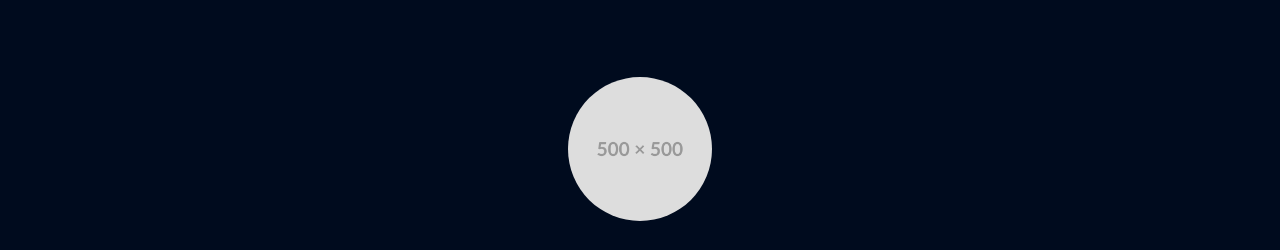
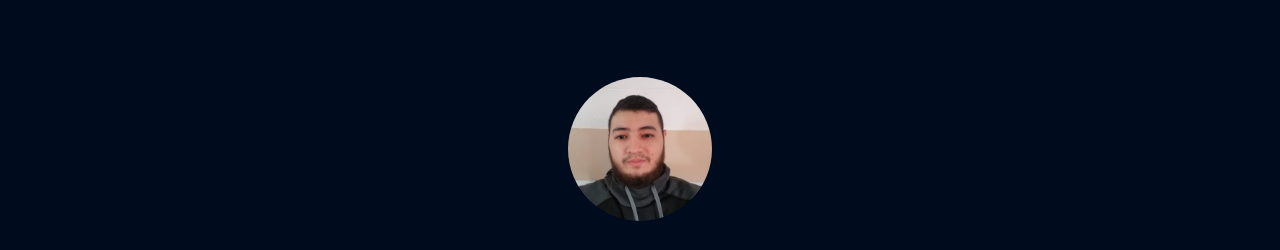
Before and after one commit to manuelberganza-dev/manuelberganza-dev.github.io, an Eleventy site: page code/sobre-mi.njk in a window 1280 px wide. Shown: the part 78-328 px from the top of the page. Built offline with nearby package versions, Linux system fonts and the light colour scheme; Eleventy itself is replaced by a stand-in of ours; files that its build step writes are made by us from their sources.

Commit message:
foto de perfil agregada

```diff
--- a/code/sobre-mi.njk
+++ b/code/sobre-mi.njk
@@ -5,7 +5,7 @@ title: Sobre mi | Manuel Berganza
 
 <section class="mb-20 w-4/5 mx-auto max-w-3xl">
     <div class="w-36 mx-auto mb-8 rounded-full overflow-hidden">
-        <img class="w-full" src="/img/perfil.png" alt="foto de manuel berganza">
+        <img class="w-full" src="/img/manuelberganza.jpg" alt="foto de manuel berganza">
     </div>
 
     <div class="mb-12">
```
Also changed, not shown: code/img/manuelberganza.jpg (added), docs/img/manuelberganza.jpg (added), docs/sobre-mi/index.html.
